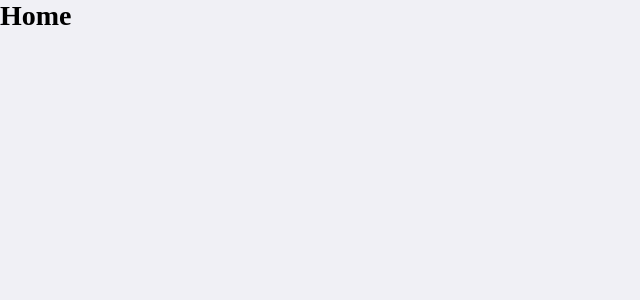
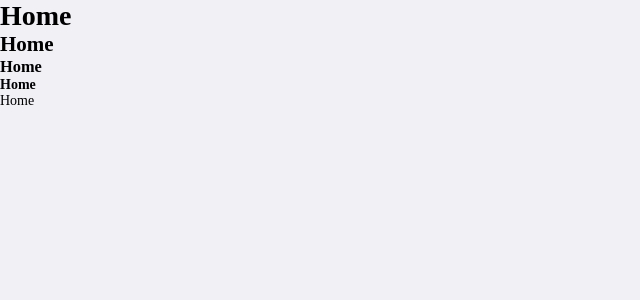
Before and after one commit to nbxNTC/gradi-tp1, a React (Create React App) app in the folder frontend/: page / in a window 1280 px wide. Shown: the top 300 px of the page, without its empty margins (0-640 px from the left). Built offline with nearby package versions, Linux system fonts and the light colour scheme.

Commit message:
chore: add libraries

```diff
--- a/frontend/package.json
+++ b/frontend/package.json
@@ -3,13 +3,17 @@
   "version": "0.1.0",
   "private": true,
   "dependencies": {
+    "@material-ui/core": "^4.11.3",
     "@testing-library/jest-dom": "^5.11.4",
     "@testing-library/react": "^11.1.0",
     "@testing-library/user-event": "^12.1.10",
+    "axios": "^0.21.1",
     "react": "^17.0.1",
     "react-dom": "^17.0.1",
+    "react-icons": "^4.2.0",
     "react-router-dom": "^5.2.0",
     "react-scripts": "4.0.2",
+    "validate.js": "^0.13.1",
     "web-vitals": "^1.0.1"
   },
   "scripts": {
--- a/frontend/src/global.css
+++ b/frontend/src/global.css
@@ -13,15 +13,17 @@ body {
 }
 
 *::-webkit-scrollbar {
-  width:9px;
+  width: 9px;
 
   position: fixed;
-
-  background-color: #babac052;
-  border-radius:16px;
+  border-radius: 16px;
 }
 
 *::-webkit-scrollbar-thumb {
   background-color:#babac0;
-  border-radius:16px;
+  border-radius: 16px;
 }
+
+.container {
+  min-height: 100vh;
+}
--- /dev/null
+++ b/frontend/src/helpers/utils.js
@@ -0,0 +1 @@
+export {}
--- a/frontend/src/views/Home/index.js
+++ b/frontend/src/views/Home/index.js
@@ -4,8 +4,12 @@ import './styles.css'
 
 const Home = () => {
   return (
-    <div>
+    <div className='container'>
       <h1>Home</h1>
+      <h2>Home</h2>
+      <h3>Home</h3>
+      <h4>Home</h4>
+      <p>Home</p>
     </div>
   )
 }
```
Also changed, not shown: 2 other files (tests, documents, lock files or other folders).
